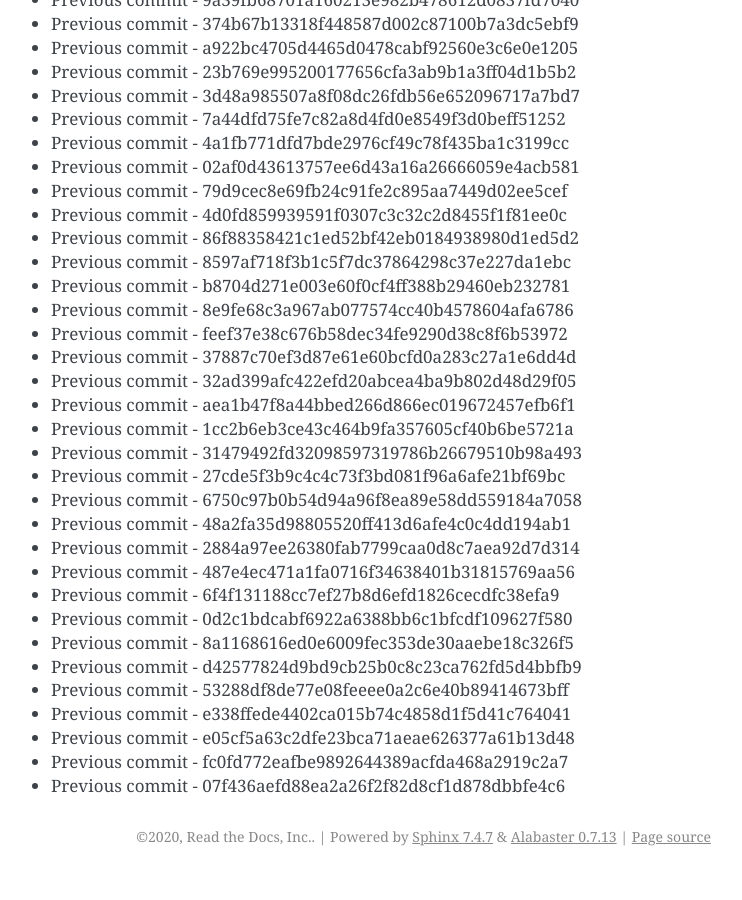
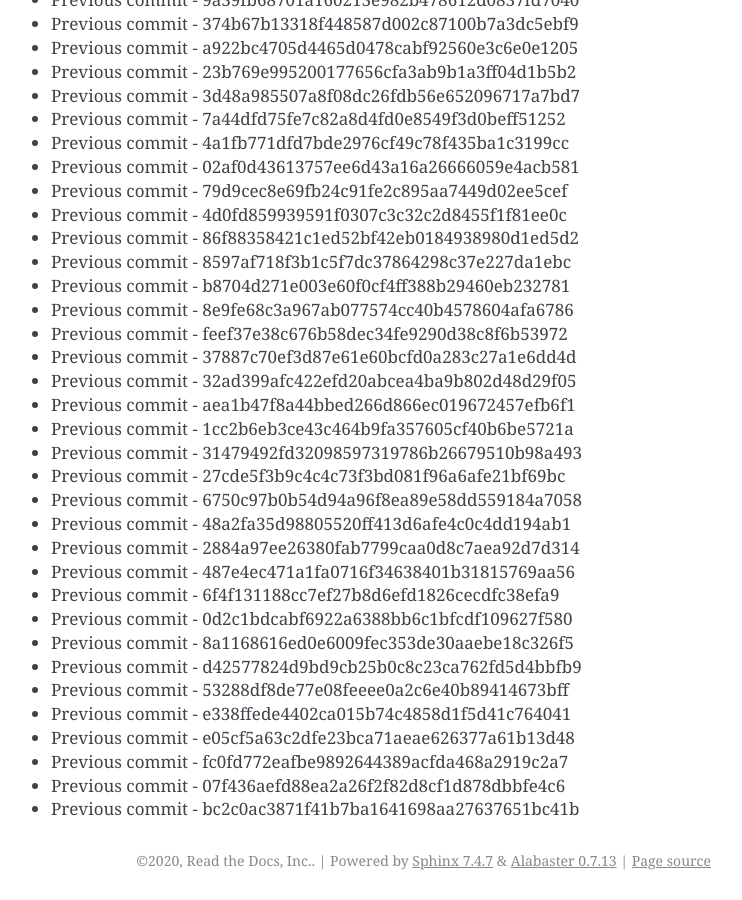
Before and after one commit to readthedocs/rtd-git-stresstest, a Sphinx documentation site: the page built from docs/updates.rst, in a window 1280 px wide and 900 px high, scrolled down 59719 px. Shown: the whole window, without its empty margins (399-1141 px from the left). Built offline with Sphinx 7.4.7, drawn with Linux system fonts in a browser that asks for light colours; before the commit the page ends 60595 px from its top, so only the background shows below that.

Commit message:
Generating commit from previous: bc2c0ac3871f41b7ba1641698aa27637651bc41b

```diff
--- a/docs/updates.rst
+++ b/docs/updates.rst
@@ -2541,3 +2541,4 @@ It can be tested for any performance characteristics.
 * Previous commit - e05cf5a63c2dfe23bca71aeae626377a61b13d48
 * Previous commit - fc0fd772eafbe9892644389acfda468a2919c2a7
 * Previous commit - 07f436aefd88ea2a26f2f82d8cf1d878dbbfe4c6
+* Previous commit - bc2c0ac3871f41b7ba1641698aa27637651bc41b
```
